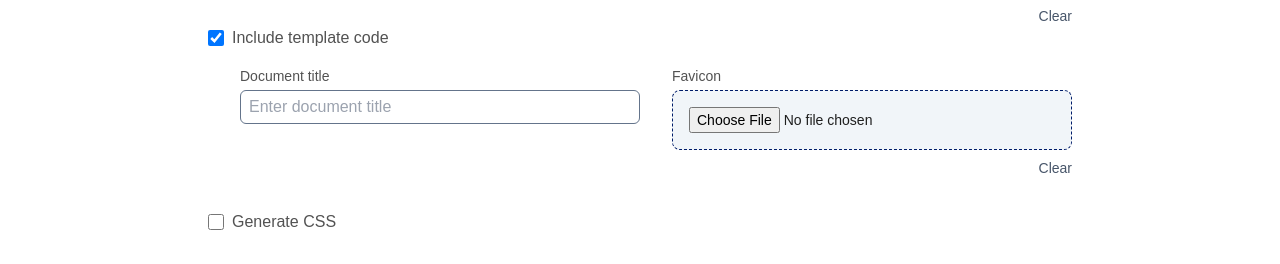
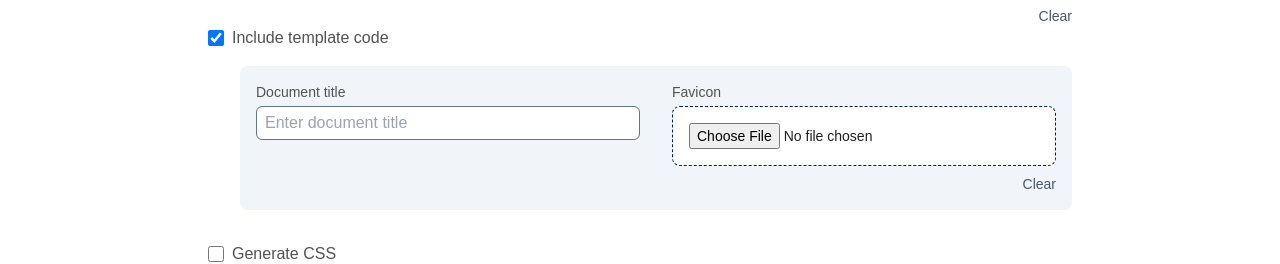
Before and after one commit to sloh816/wcag-card-game, a Next.js app: page /word-to-html in a window 1280 px wide. Both pictures are taken after a click on the checkbox "Include template code". Shown: the part 594-858 px from the top of the page. Built offline with nearby package versions, Linux system fonts and the light colour scheme; no server answers; a web font is replaced by a local one.

Commit message:
add background to document option fields

```diff
--- a/app/word-to-html/page.jsx
+++ b/app/word-to-html/page.jsx
@@ -166,7 +166,7 @@ const WordToHtmlPage = () => {
 
 	const renderDocumentOptions = () =>
 		showDocumentOptions && (
-			<div className="ml-8 mb-8 grid grid-cols-1 md:grid-cols-2 gap-8">
+			<div className="ml-8 mb-8 grid grid-cols-1 md:grid-cols-2 gap-8 bg-slate-100 p-4 rounded-lg">
 				<div className="flex flex-col gap-1">
 					<label
 						htmlFor="document-title"
@@ -188,7 +188,7 @@ const WordToHtmlPage = () => {
 					<input
 						type="file"
 						accept=".png,.jpg,.jpeg,.ico"
-						className="border-dashed border-navy-100 border p-4 w-full rounded-lg bg-slate-100 cursor-pointer hover:bg-navy-20 transition-all text-sm"
+						className="border-dashed border-navy-100 border p-4 w-full rounded-lg bg-white cursor-pointer hover:bg-navy-20 transition-all text-sm"
 						id="favicon"
 						onChange={handleFileChange}
 					/>
```
